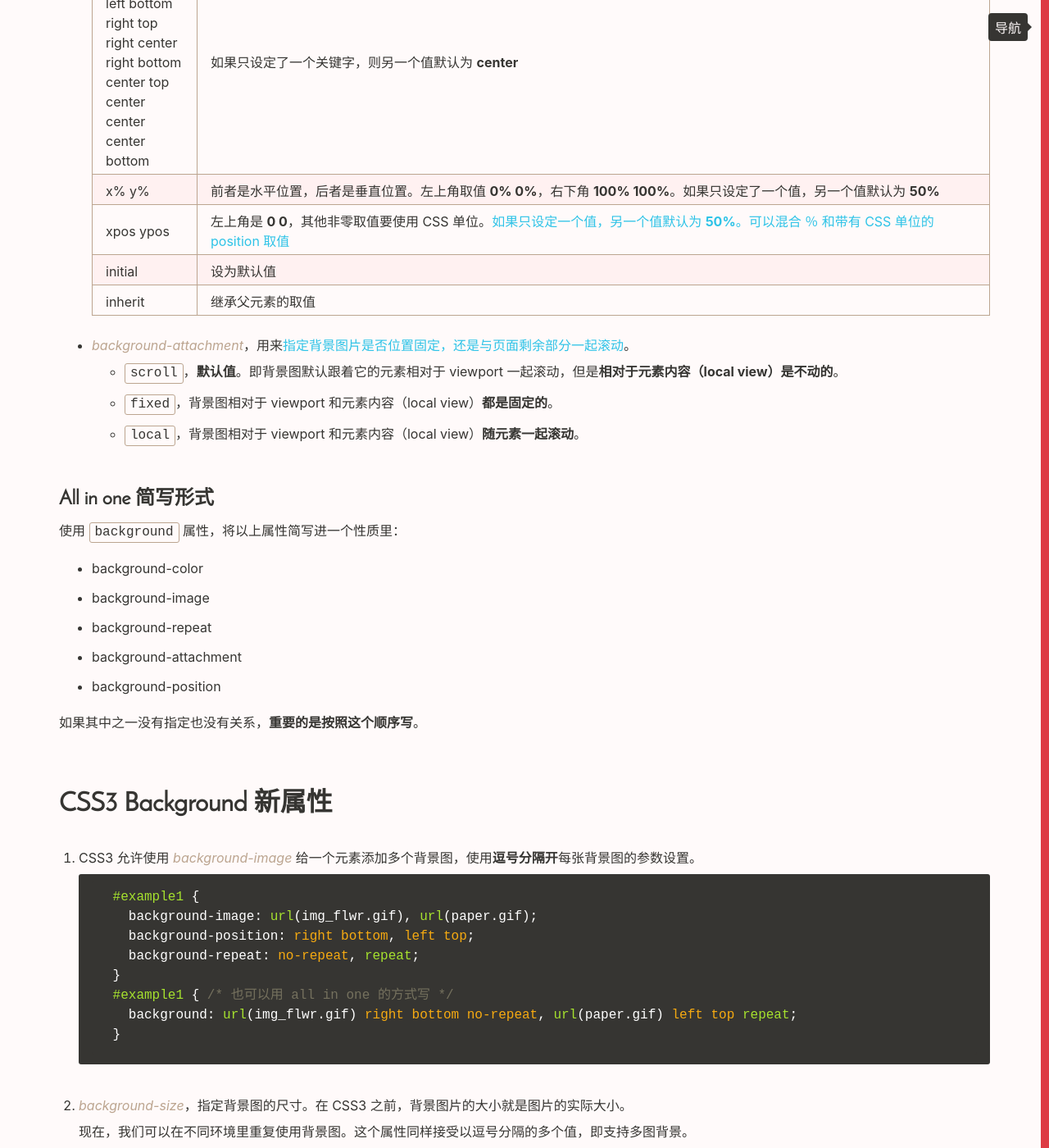
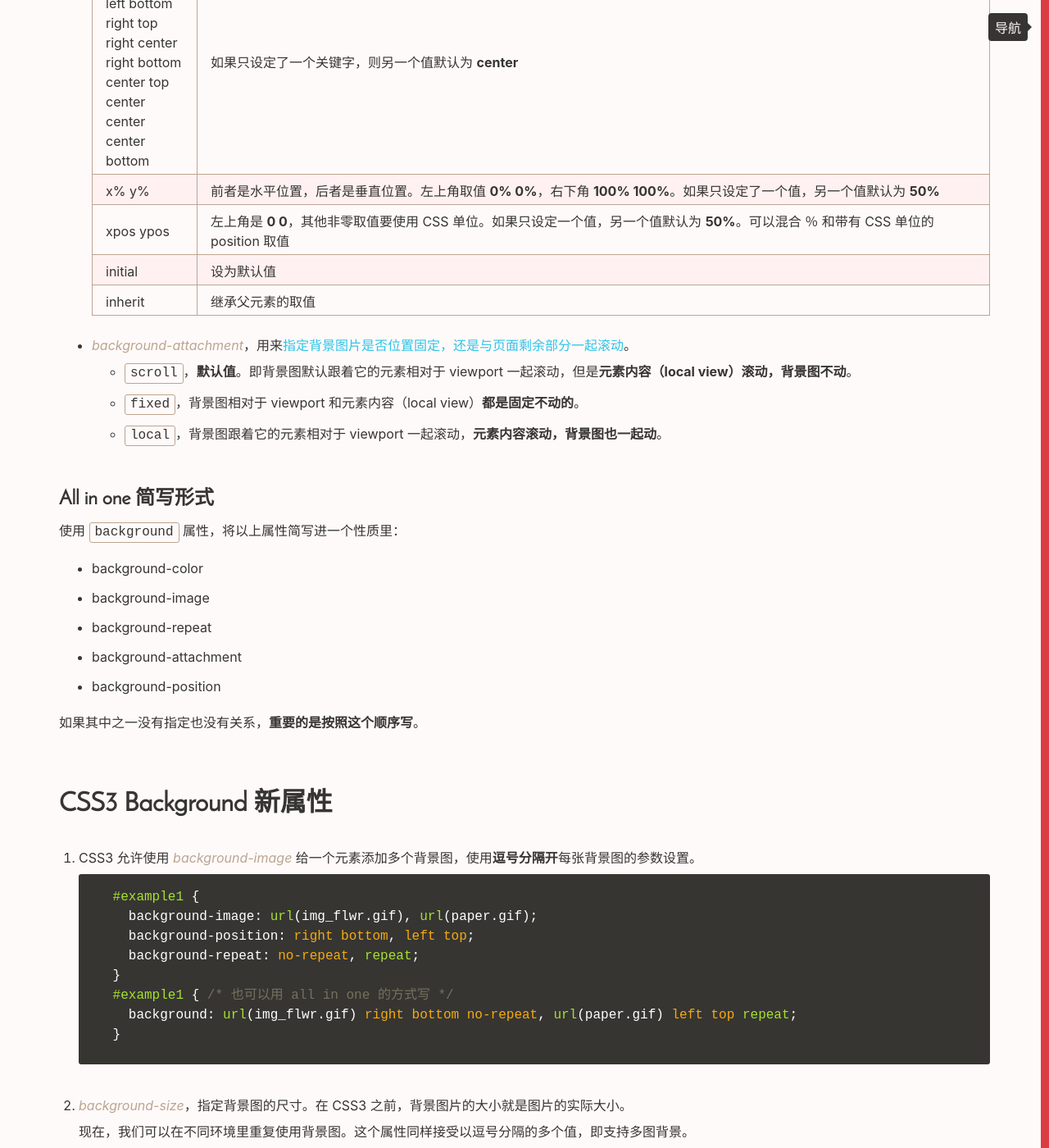
Before and after one commit to Vivi-wu/dive-into-web, a Jekyll site: the page built from _posts/2014-04-25-CSS-Colors-and-Backgrounds.markdown, in a window 1280 px wide and 1400 px high, scrolled down 1399 px. Shown: the whole window at 82% size. Built offline with Jekyll 4.4.1, drawn with Linux system fonts in a browser that asks for light colours; some of the changed text lies outside the part shown.

Commit message:
fix markup

```diff
--- a/_posts/2014-04-25-CSS-Colors-and-Backgrounds.markdown
+++ b/_posts/2014-04-25-CSS-Colors-and-Backgrounds.markdown
@@ -57,7 +57,7 @@ CSS 颜色有三种基本表示方法：
       <td>x% y%</td><td>前者是水平位置，后者是垂直位置。左上角取值 <b>0% 0%</b>，右下角 <b>100% 100%</b>。如果只设定了一个值，另一个值默认为 <b>50%</b></td>
     </tr>
     <tr>
-      <td>xpos ypos</td><td>左上角是 <b>0 0</b>，其他非零取值要使用 CSS 单位。<span class="t-blue">如果只设定一个值，另一个值默认为 <b>50%</b>。可以混合 ％ 和带有 CSS 单位的 position 取值</span></td>
+      <td>xpos ypos</td><td>左上角是 <b>0 0</b>，其他非零取值要使用 CSS 单位。如果只设定一个值，另一个值默认为 <b>50%</b>。可以混合 ％ 和带有 CSS 单位的 position 取值</td>
     </tr>
     <tr><td>initial</td><td>设为默认值</td></tr>
     <tr><td>inherit</td><td>继承父元素的取值</td></tr>
@@ -66,9 +66,9 @@ CSS 颜色有三种基本表示方法：
 
 + _background-attachment_，用来<span class="t-blue">指定背景图片是否位置固定，还是与页面剩余部分一起滚动</span>。
 
-    + `scroll`，**默认值**。即背景图默认跟着它的元素相对于 viewport 一起滚动，但是**相对于元素内容（local view）是不动的**。
-    + `fixed`，背景图相对于 viewport 和元素内容（local view）**都是固定的**。
-    + `local`，背景图相对于 viewport 和元素内容（local view）**随元素一起滚动**。
+    + `scroll`，**默认值**。即背景图默认跟着它的元素相对于 viewport 一起滚动，但是**元素内容（local view）滚动，背景图不动**。
+    + `fixed`，背景图相对于 viewport 和元素内容（local view）**都是固定不动的**。
+    + `local`，背景图跟着它的元素相对于 viewport 一起滚动，**元素内容滚动，背景图也一起动**。
 
 ### All in one 简写形式
 
@@ -116,7 +116,7 @@ CSS 颜色有三种基本表示方法：
         <td>x% y%</td><td>以<b>父元素的百分比</b>设定背景图的宽高。如果只设定一个值，另一个值默认为 <b>auto</b>。<br/>如果取值为<span class="t-red">100% 100%</span>图片的宽和高会拉伸以完全覆盖住内容区域，属于<span class="t-red">非等比放大</span>。</td>
       </tr>
       <tr>
-        <td>cover</td><td>尽可能缩放背景图，以<b>完全覆盖住内容区域</b>。背景图的 width 或 height 达到其所在元素宽度的 100%，属于<span class="t-red">等比放大/span>。保持宽高比，图片部分区域可能因此 invisible。</td>
+        <td>cover</td><td>尽可能缩放背景图，以<b>完全覆盖住内容区域</b>。背景图的 width 或 height 达到其所在元素宽度的 100%，属于<span class="t-red">等比放大</span>。保持宽高比，图片部分区域可能因此 invisible。</td>
       </tr>
       <tr>
         <td>contain</td><td>缩放背景图，<b>尽力去填满内容区域</b>。图片的宽和高分别顶住所在元素的边缘。属于<span class="t-red">等比放大</span>。保持宽高比，通常填不满。</td>
```
